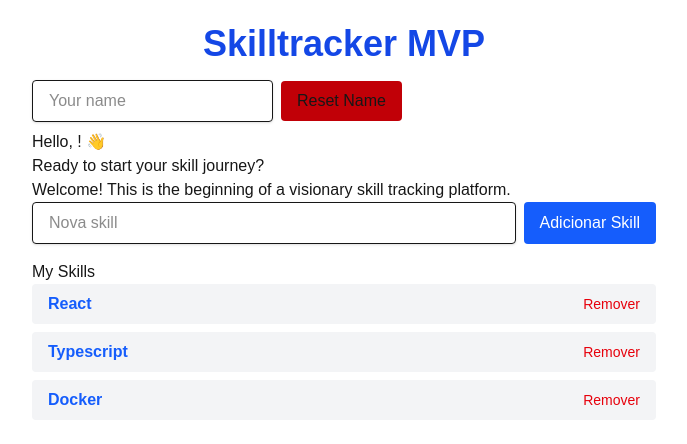
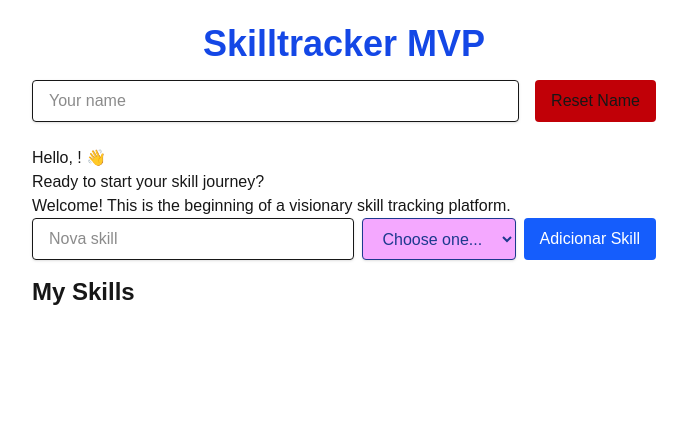
Before and after one commit to hedy44/skilltracker, a Next.js app in the folder frontend/: page / in a window 1280 px wide. Shown: the top 444 px of the page, without its empty margins (296-983 px from the left). Built offline with nearby package versions, Linux system fonts and the light colour scheme.

Commit message:
feat: add proficiency select to skill form and validation

```diff
--- a/frontend/src/app/page.tsx
+++ b/frontend/src/app/page.tsx
@@ -3,39 +3,36 @@ import { useState, useEffect } from "react";
 import Greeting from "../components/Greeting";
 import SkillCard from "../components/SkillCard";
 
-// Componente principal (pai)
+// ===============================
+// TYPE DEFINITIONS (sempre no topo)
+// ===============================
+type Skill = {
+  id: number;
+  name: string;
+  proficiency: string;
+};
+// ===============================
+// COMPONENTE PRINCIPAL (Home)
+// ===============================
 export default function Home() {
-  // 1. Estado dos skills (array de objetos)
+  // ===============================
+  // ESTADO GLOBAL DO COMPONENTE
+  // ===============================
   const [name, setName] = useState("");
+  const [skills, setSkills] = useState<Skill[]>([]);
+  const [newSkill, setNewSkill] = useState("");
+  const [proficiency, setProficiency] = useState('');
+  const [erro, setErro] = useState('');
+
+  // ===============================
+  // FUNÇÕES AUXILIARES
+  // ===============================
+  // Limpa o nome do utilizador
   const resetName = () => setName("");
-  const [skills, setSkills] = useState([
-  { id: 1, name: "React" },
-  { id: 2, name: "Typescript" },
-  { id: 3, name: "Docker" },
-]);
-  const [newSkill, setNewSkill] = useState("");
-  const[erro, setErro] = useState('');
 
+  // Adiciona uma nova skill à lista
+  function handleAddSkill() {
 
-
-
-  useEffect(() => {
-  const saved = localStorage.getItem('skills');
-  if (saved) setSkills(JSON.parse(saved));
-}, []);
-  // Efeitos colaterais (ex: guardar no LocalStorage)
-  useEffect(() => {
-    localStorage.setItem("skills", JSON.stringify(skills));
-  }, [skills]);
-
-  // 2. Função para remover uma skill (passa o id do skill a remover)
-  function handleRemoveSkill(id: number) {
-    // Filtra o array para tirar o skill com o id indicado
-    setSkills(skills.filter((skill) => skill.id !== id));
-  }
-
-  function handleAddSkill() {
-    // Limpa o erro antes de validar
     setErro('');
     if (!newSkill.trim()) {
       setErro('A skill nao pode ser vazia');
@@ -51,14 +48,46 @@ export default function Home() {
       return;
     }
 
-    const novaSkill = { id: Date.now(), name: newSkill };
+    if (!proficiency) {
+    setErro("Skill proficiency is required.");
+    return;
+    }
+
+  const novaSkill = { id: Date.now(), name: newSkill, proficiency };
     setSkills([...skills, novaSkill]);
     setNewSkill('');
+    setProficiency('');
   }
+
+  function handleRemoveSkill(id: number) {
+    // Filtra o array para tirar o skill com o id indicado
+    setSkills(skills.filter((skill) => skill.id !== id));
+  }
+
+  // ===============================
+  // EFEITOS COLATERAIS (useEffect)
+  // ===============================
+
+  useEffect(() => {
+     // Carrega skills do localStorage ao montar
+  const saved = localStorage.getItem('skills');
+  if (saved) setSkills(JSON.parse(saved));
+}, []);
+  // Guarda as skills no localStorage sempre que mudam
+  useEffect(() => {
+    localStorage.setItem("skills", JSON.stringify(skills));
+  }, [skills]);
+
+
+
+
+
 
   return (
     <main className="max-w-2xl mx-auto p-6">
+      {/* HEADER */}
       <h1  className="text-4xl font-bold text-center mb-4 text-blue-700">Skilltracker MVP</h1>
+      <div className="mb-4 flex gap-2">
         <input
           className="flex-1 px-4 py-2 border rounded shadow-sm focus:outline-none focus:ring-2 focus:ring-blue-400 mb-2"
           type="text"
@@ -68,12 +97,19 @@ export default function Home() {
         />
         <button
           className="ml-2 px-4 py-2 bg-red-700 rounded hover:bg-gray-300 mb-2"
-        onClick={resetName}>Reset Name</button>
+          onClick={resetName}>Reset Name
+        </button>
+      </div>
+
       <Greeting name={name} message="Ready to start your skill journey?" />
+
       <p>
         Welcome! This is the beginning of a visionary skill tracking platform.
       </p>
+      {/* ERROR MESSAGE */}
       {erro && <p className="text-red-500 mb-4">{erro}</p>}
+
+      {/* NOVA SKILL */}
       <div className="mb-4 flex gap-2">
         <input
           className="flex-1 px-4 py-2 border rounded shadow-sm focus:outline-none focus:ring-2 focus:ring-blue-400"
@@ -82,11 +118,24 @@ export default function Home() {
           value={newSkill}
           onChange={(e) => setNewSkill(e.target.value)}
         />
+        <select
+          className="px-4 py-2 border rounded shadow-sm focus:outline-none focus:ring-2 focus:ring-blue-400 bg-fuchsia-300 text-blue-900"
+          value={proficiency}
+          onChange={e => setProficiency(e.target.value)}
+        >
+          <option value="">Choose one...</option>
+          <option value="Beginner">Beginner</option>
+          <option value="Intermediate">Intermediate</option>
+          <option value="Advanced">Advanced</option>
+        </select>
         <button
           className="bg-blue-600 text-white px-4 py-2 rounded hover:bg-blue-700"
-          onClick={handleAddSkill}>Adicionar Skill</button>
+          onClick={handleAddSkill}>
+            Adicionar Skill
+        </button>
       </div>
-      <h2>My Skills</h2>
+      {/* LISTA DE SKILLS */}
+      <h2 className="text-2xl font-semibold mb-2">My Skills</h2>
       <div>
         {skills.map((skill) => (
           <SkillCard
--- a/frontend/src/components/SkillCard.tsx
+++ b/frontend/src/components/SkillCard.tsx
@@ -1,13 +1,16 @@
 // Props: skill (objeto) e onRemove (função do pai)
 type SkillCardProps = {
-    skill: {id: number; name: string};
+    skill: {id: number; name: string, proficiency: string};
     onRemove: (id: number) => void;
 }
+
+
 // Componente filho
 export default function SkillCard ({ skill, onRemove} : SkillCardProps){
     return (
         <div className="flex justify-between items-center bg-gray-100 px-4 py-2 rounded mb-2">
             <span className="text-blue-600 font-semibold">{skill.name}</span>
+            <span className="ml-2 text-xs bg-blue-100 text-blue-700 px-2 py-1 rounded">{skill.proficiency}</span>
             <button
                 className="text-sm text-red-600 hover:underline"
                 onClick={() => onRemove(skill.id)}>Remover</button>
```
Lines whose indentation alone changed are shown as unchanged.
